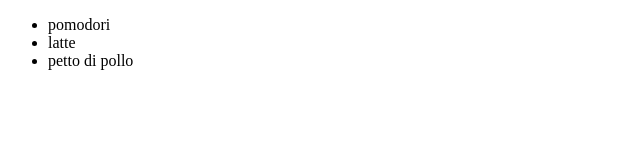
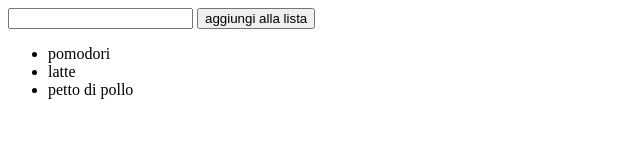
Before and after one commit to antoniolaikauf/js-lista-spesa, a plain HTML site: page bonus/index.html in a window 1280 px wide. Shown: the whole page, without its empty margins (0-640 px from the left). Drawn offline with Linux system fonts and the light colour scheme.

Commit message:
add: aggiunti elementi in html per prodotti personali

```diff
--- a/bonus/index.html
+++ b/bonus/index.html
@@ -6,7 +6,10 @@
     <title>lista</title>
 </head>
 <body>
-
+    <input type="text" id="prodotto-personale">
+    <button id="aggiungi">
+        aggiungi alla lista
+    </button>
     <ul id="lista-spesa">
         <!-- valori inseriti tramite javascript -->
     </ul>
```
